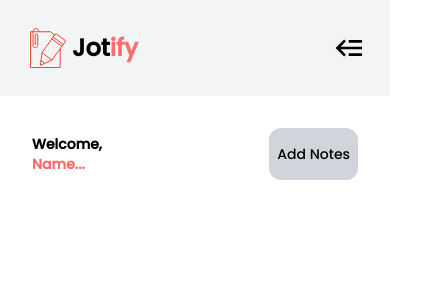
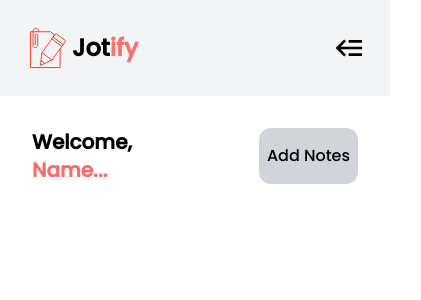
Before and after one commit to moloruntomiwa31/Jotify, a Vue app: page /getstarted/note in a window 390 px wide. Shown: the top 300 px of the page, 421 px wide, since content can reach past the window. Built offline with nearby package versions, Linux system fonts and the light colour scheme.

Commit message:
added storage for notes

```diff
--- a/src/views/GetStarted.vue
+++ b/src/views/GetStarted.vue
@@ -2,10 +2,10 @@
     <main class="container mx-auto p-8 items-center mt-24">
         <Modal :showModal="showModal" :error="error" @submit="addNote"/>
         <div class="flex justify-between space-x-4 items-center md:justify-around details">
-            <h2 class="font-bold text-sm md:text-4xl w-1/2">
-                Welcome, <input type="text" placeholder="Name..." class="text-red-500" v-model="name">
+            <h2 class="font-bold text-xl md:text-4xl w-1/2">
+                Welcome, <input type="text" placeholder="Name..." class="text-red-500 bg-none" v-model="name">
             </h2>
-            <button @click="showModal = true" class="text-sm md:text-xl select-none bg-gray-300 px-2 py-4 rounded-xl hover:border-red-600 hover:border-2 hover:bg-gray-200 duration-200 ease-linear">Add Notes</button>
+            <button @click="showModal = true" class="text-md md:text-xl select-none bg-gray-300 px-2 py-4 rounded-xl hover:border-red-600 hover:border-2 hover:bg-gray-200 duration-200 ease-linear">Add Notes</button>
         </div>
         <Card :notes="notes" @deleteNote="deleteNote"/>
     </main>
@@ -24,12 +24,12 @@
         localStorage.setItem("name", newval)
     })
     onMounted(() => {
-        name.value = localStorage.getItem("name")
-        // notes.value = JSON.parse(localStorage.getItem("notes"))
+        name.value = localStorage.getItem("name") || ""
+        notes.value = JSON.parse(localStorage.getItem("notes")) || []
     })
-    // watch(notes, (newItem) => {
-    //     localStorage.setItem("notes", JSON.stringify(newItem))
-    // }, {deep: true})
+    watch(notes, (newItem) => {
+        localStorage.setItem("notes", JSON.stringify(newItem))
+    }, {deep: true})
 
     const addColor = () => {
         return "hsl(" + Math.random() * 360 + ", 100%, 75%)"
```
